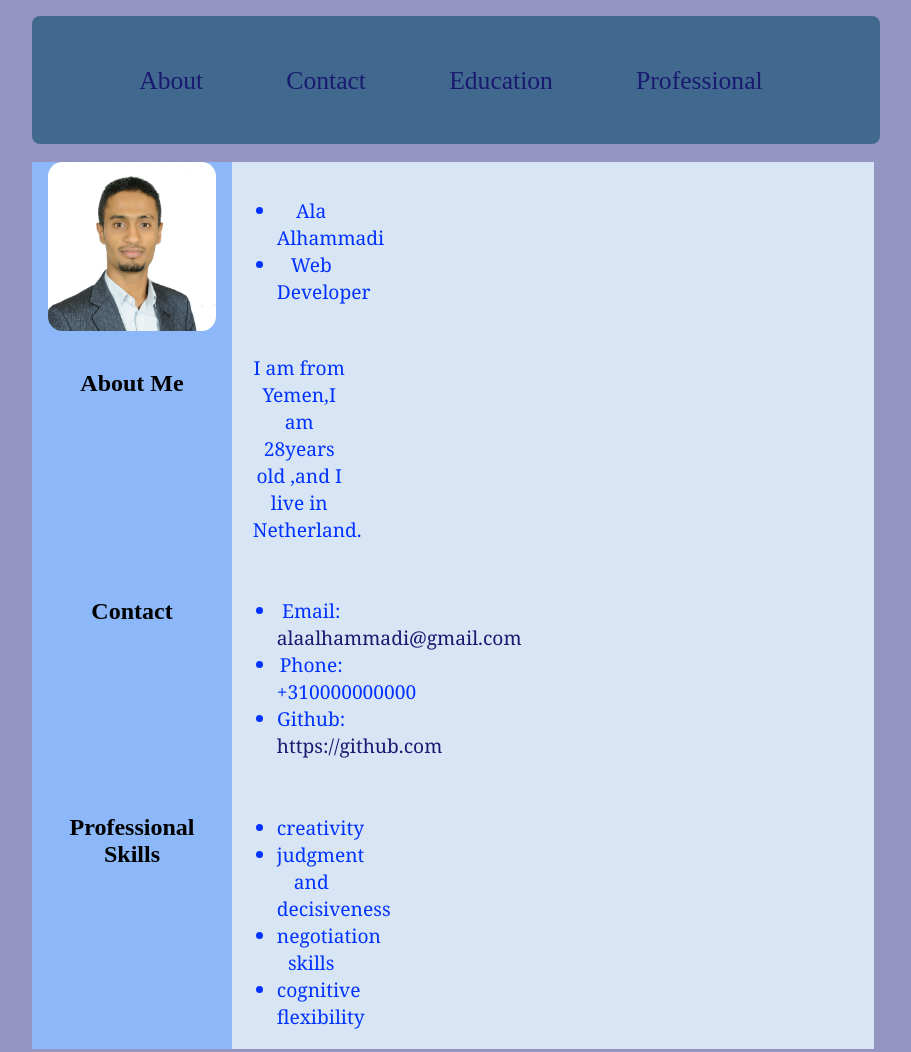
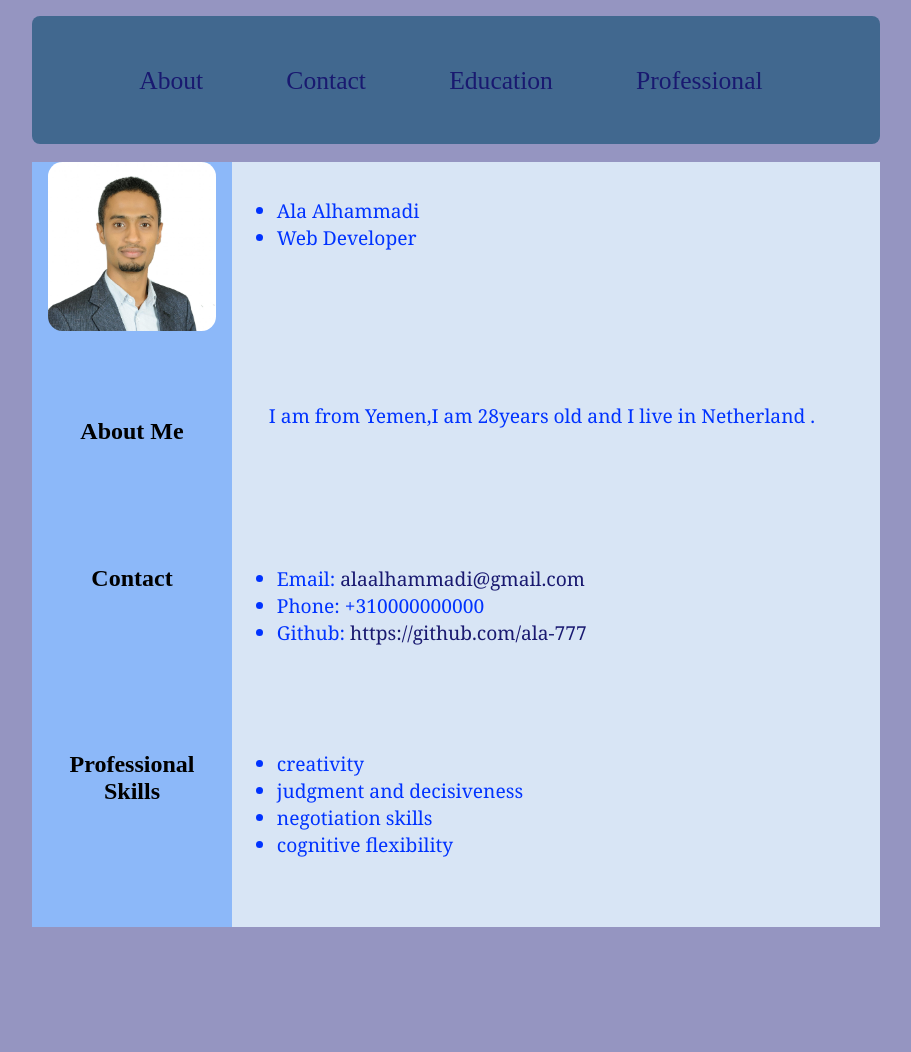
Before and after one commit to ala-777/ala-777.github.io, a plain HTML site: page index.html in a window 1280 px wide. Shown: the top 1052 px of the page, without its empty margins (224-1135 px from the left). After the commit the page ends 935 px from the top, so only its background shows below. Drawn offline with Linux system fonts and the light colour scheme.

Commit message:
Add files via upload

```diff
--- a/index.html
+++ b/index.html
@@ -1,89 +1,59 @@
 <!DOCTYPE html>
 <html lang="en">
-
 <head>
     <title> About Me</title>
     <link href="style.css" rel="stylesheet" type="text/css" />
 </head>
-
 <body>
     <header>
         <nav>
             <ul>
-
                 <li><a href="#">About</a></li>
                 <li><a href="#"> Contact</a></li>
                 <li><a href="#">Education</a></li>
                 <li><a href="#">Professional</a></li>
-
             </ul>
-
         </nav>
     </header>
-
-
-
-
-    <section>
+    <section >
         <div class="headlines">
             <img src="Ala.JPG">
-
         </div>
-
         <div class="details">
-            <div>
-                <ul>
-                    <li>Ala Alhammadi</li>
-                    <li> Web Developer</li>
-                </ul>
-
-
+            <div >
+                 <ul >
+                <li>Ala Alhammadi</li>
+                <li> Web Developer</li>
+            </ul>
             </div>
         </div>
     </section>
-
-    <section>
+    <section >
         <div class="headlines">
             <h2> About Me</h2>
-
         </div>
-
         <div class="details">
-            <p> I am from Yemen,I am 28years old ,and I live in Netherland. </p>
-
+            <p > I am from Yemen,I am 28years old and I live in Netherland . </p>
         </div>
     </section>
-
-
-
-    <section>
+    <section >
         <div class="headlines">
             <h2>Contact</h2>
-
         </div>
-
         <div class="details">
-            <ul>
-                <li>Email: <a href="mailto:alaalhammadi@gmail.com"> alaalhammadi@gmail.com</a></li>
+            <ul >
+                <li>Email: <a href="mailto:alaalhammadi@gmail.com" > alaalhammadi@gmail.com</a></li>
                 <li>Phone: +310000000000</li>
-                <li>Github: <a href="#">https://github.com</a></li>
+                <li>Github: <a href="https://github.com/ala-777">https://github.com/ala-777</a></li>
             </ul>
         </div>
     </section>
-
-
-
-    <section>
+    <section >
         <div class="headlines">
             <h2>Professional <br> Skills </h2>
-
-
-
         </div>
-
         <div class="details">
-
-            <ul>
+            <ul >
                 <li>creativity</li>
                 <li>judgment and decisiveness</li>
                 <li>negotiation skills</li>
@@ -91,12 +61,5 @@
             </ul>
         </div>
     </section>
-
-
-
-
-
-
 </body>
-
 </html>
--- a/style.css
+++ b/style.css
@@ -4,84 +4,71 @@ body {
     padding-left: 15.5rem;
     min-width: 53rem;
 }
-
 nav {
     min-height: 8rem;
     background-color: #41688f;
     border-radius: 0.5rem;
     margin-bottom: 1.1rem;
 }
-
 nav ul {
     display: flex;
     list-style-type: none;
     padding-top: 2.1rem;
     justify-content: flex;
 }
-
 nav ul li {
     margin: 1rem;
     font-size: 1.6rem;
     padding-left: 1.2rem;
     margin-left: 3rem;
+    list-style: none;
 }
-
 a {
    text-decoration: none;
    color: midnightblue;
 }
-
 a:hover {
     background-color: rgb(146, 202, 245);
 }
-
 img {
     width: 10.5rem;
     border-radius: 0.9rem;
 }
-
 section {
     display: flex;
-    text-align: center;
+    text-align: left;
 }
-
 .details {
     background-color: #d8e5f5;
     color: rgb(0, 51, 255);
     font-size: larger;
     font-family: Georgia, 'Times New Roman', Times, serif;
-    max-width: 6.8rem;
-    padding-right: 33rem;
+    width: 66.8rem;
     padding-left: 0.3rem;
+    padding-bottom: 50px;
+
  }
-
-p {
-    padding-left: 1rem;
+p{
+    padding-left: 2rem;
 }
-
 h2 {
     padding: 1rem;
 }
-
 .headlines {
     min-width: 12.5rem;
     background-color: #8cb8f9;
+    padding-bottom: 48px;
+    text-align: center;
 }
-
 section div ul {
     padding-top: 1rem;
 }
-
 @media (min-width: 1024px) {
-      body {
-        max-width: 4%;
-    }
 nav ul {
     display: flex;
     flex-direction: row;
 }
 }
-
 @media only screen and (max-width: 1024px) and (min-width: 600px) {
 nav ul {
     display: flex;
@@ -96,13 +83,13 @@ section div ul {
     min-width: 30.5rem;
 }
 }
-
 @media (max-width: 600px) {
 nav ul {
     display: flex;
     flex-direction: column;
 }
 .details {
+
     max-width: 6.8rem;
     padding-right: 11rem;
     padding-left: 0.3rem;
```
Also changed, not shown: week1_terminal.txt. Lines whose indentation alone changed are shown as unchanged.
